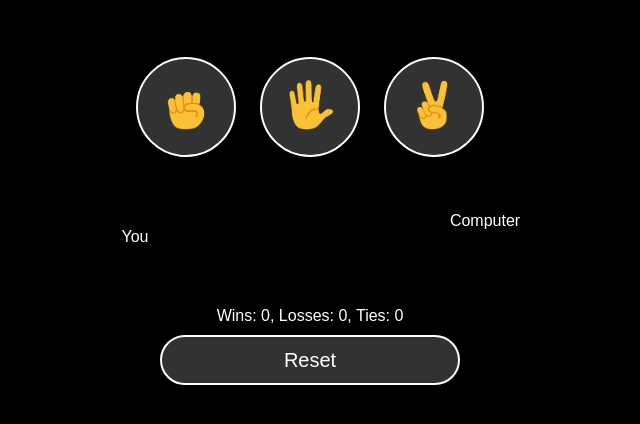
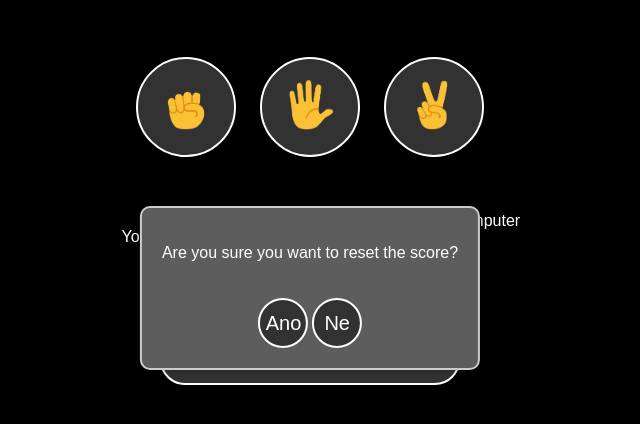
Before and after one commit to saltylubik/js-sandbox, a plain HTML site: page index.html in a window 1280 px wide. Both pictures are taken after a click on the button "Reset". Shown: the part 112-536 px from the top of the page, without its empty margins (330-970 px from the left). Drawn offline with Linux system fonts and the light colour scheme.

Commit message:
Add files via upload

```diff
--- a/index.html
+++ b/index.html
@@ -92,7 +92,47 @@
             background-color: rgb(93, 93, 93)
         }
 
+        .popup {
+            display: none;
+            position: fixed;
+            top: 50%;
+            left: 50%;
+            transform: translate(-50%, -50%);
+            padding: 20px;
+            background-color: rgb(93, 93, 93);
+            border: 2px solid #ccc;
+            border-radius: 10px;
+            box-shadow: 0 0 10px rgba(0, 0, 0, 0.3);
+        }
 
+        #popup-in{
+            display: flex;
+            justify-content: center;
+            align-items: center;
+            flex-direction: column;
+
+        }
+
+        #popup-buttons{
+            margin-top: 20px;
+            gap: 50px;
+        }
+
+        .popup-butt{
+            width: 50px;
+            height: 50px;
+            border: 2px solid rgb(255, 255, 255);
+            border-radius: 50%;
+            background-color: rgb(50, 50, 50);
+            color: white;
+            font-size: 20px;
+            cursor: pointer;
+            transition: 0.15s;
+        }
+
+        .popup-butt:hover{
+            background-color: rgb(93, 93, 93)
+        }
     </style>
 </head>
 <body>
@@ -126,6 +166,15 @@
             Wins: 0, Losses: 0, Ties: 0
         </div>
         <button id="reset">Reset</button>
+        <div id="popup" class="popup">
+            <div id="popup-in">
+                <p>Are you sure you want to reset the score?</p>
+                <div id="popup-buttons">
+                    <button onclick="resetValue()" class="popup-butt">Ano</button>
+                    <button onclick="closePopup()" class="popup-butt">Ne</button>
+                </div>
+            </div>
+        </div>
     </div>
 
     <script>
@@ -216,12 +265,25 @@
             updateFun();
         };
 
+        function showPopup() {
+            document.getElementById('popup').style.display = 'block';
+        }
+
+        function closePopup() {
+            document.getElementById('popup').style.display = 'none';
+        }
+
+        function resetValue() {
+            document.getElementById("score").innerHTML =
+            `Wins: ${score.wins}, Losses: ${score.losses}, Ties: ${score.ties}`;
+            closePopup();
+        }
+
         document.getElementById("reset").onclick = function() {
             score.wins = 0;
             score.losses = 0;
             score.ties = 0;
-            document.getElementById("score").innerHTML =
-            `Wins: ${score.wins}, Losses: ${score.losses}, Ties: ${score.ties}`;
+            showPopup();
         };
 
         const updateFun = function() {
```
